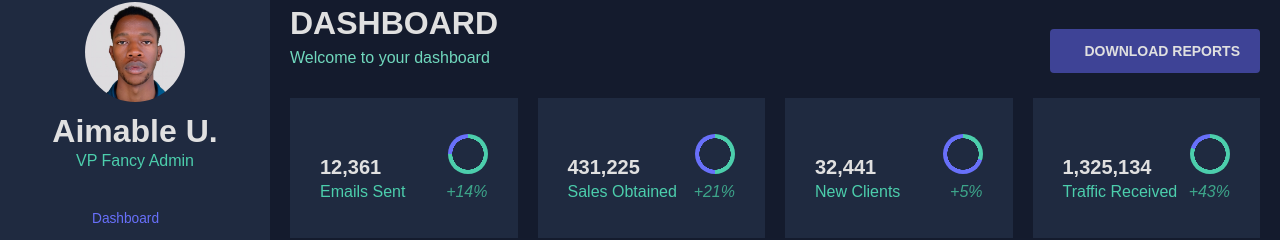
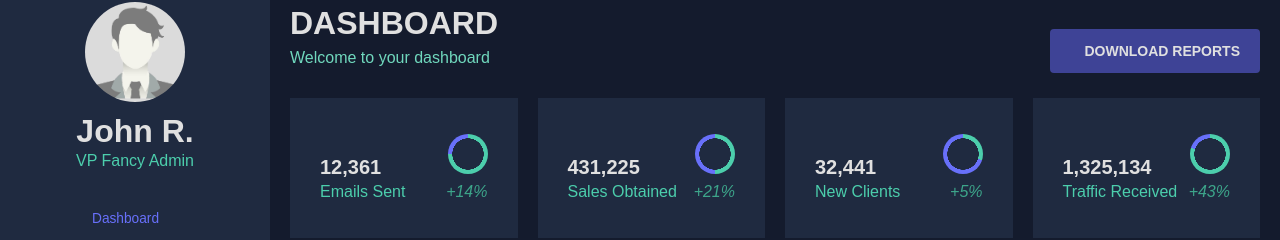
Before and after one commit to AimableTrague/AdminPanel, a React (Vite) app: page / in a window 1280 px wide. Shown: the part 85-325 px from the top of the page. Built offline with nearby package versions, Linux system fonts and the light colour scheme; some icons are missing; what ldrs would draw is missing.

Commit message:
changed the pic and name detail

```diff
--- a/src/scenes/Global/Sidebar.jsx
+++ b/src/scenes/Global/Sidebar.jsx
@@ -108,7 +108,7 @@ const Sidebar = () => {
                   fontWeight="bold"
                   sx={{ m: "10px 0 0 0" }}
                 >
-                  Aimable U.
+                  John R.
                 </Typography>
                 <Typography variant="h5" color={colors.greenAccent[500]}>
                   VP Fancy Admin
```
Also changed, not shown: src/assets/user.jpg.
